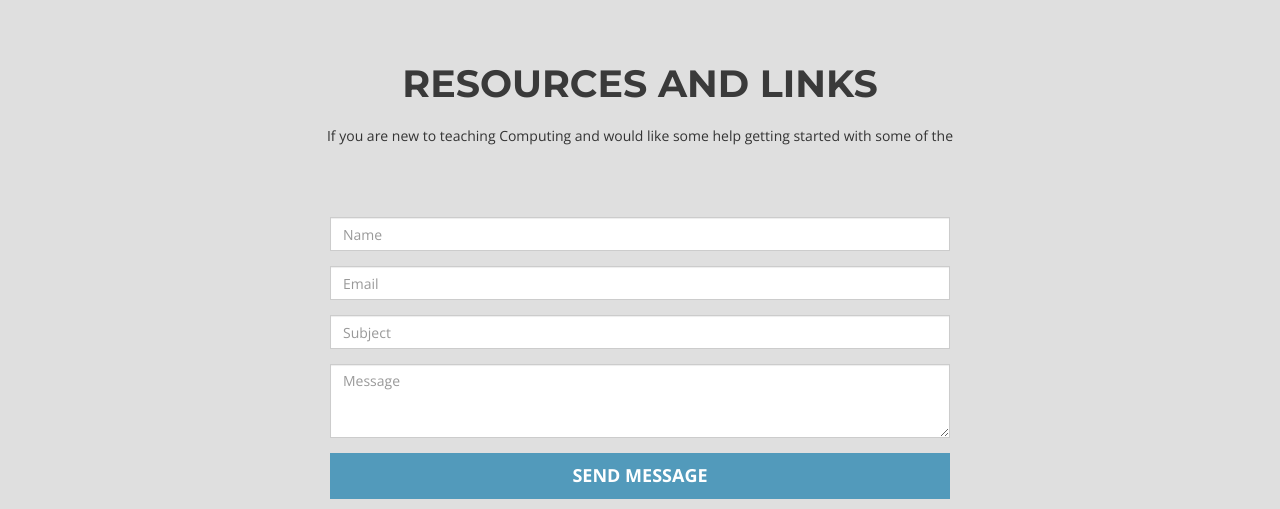
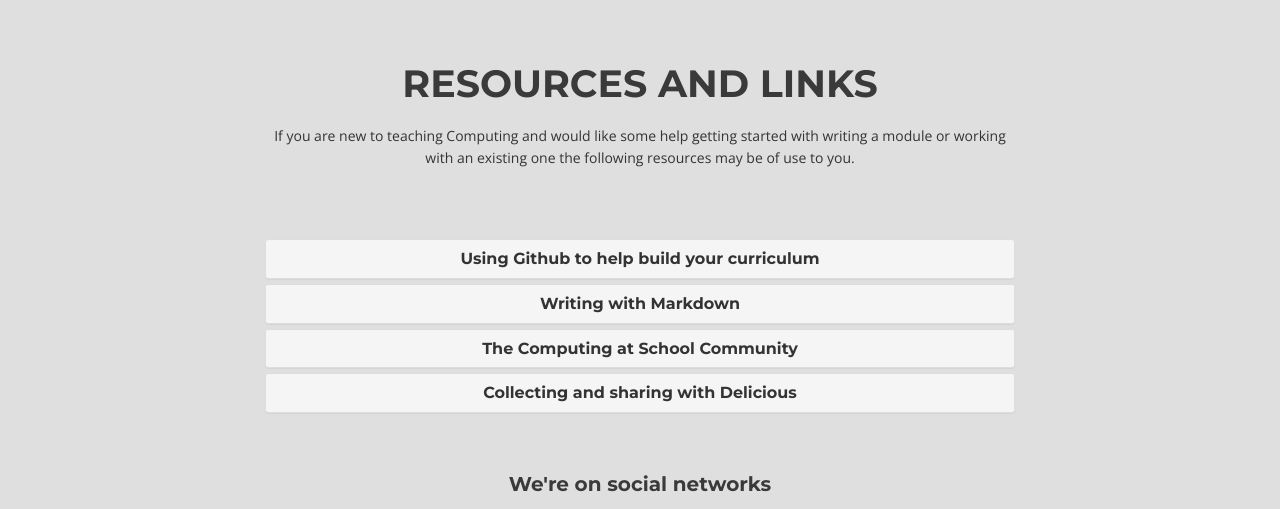
Before and after one commit to sharland/ComputingModule, a plain HTML site: page index.html in a window 1280 px wide. Shown: the part 2470-2979 px from the top of the page. Drawn offline with nearby package versions, Linux system fonts and the light colour scheme; files whose address does not match are found by name.

Commit message:
added new resources area

```diff
--- a/index.html
+++ b/index.html
@@ -149,44 +149,79 @@
 				  <div class="col-md-offset-2 col-md-8">
 					<div class="section-heading">
 					 <h2>Resources and Links</h2>
-					 <p>If you are new to teaching Computing and would like some help getting started with some of the </p>
+					 <p>If you are new to teaching Computing and would like some help getting started with writing a module or working with an existing one the following resources may be of use to you.</p>
 					</div>
 				  </div>
 			  </div>
 
 		<div class="row">
-	  			<div class="col-md-offset-1 col-md-10">
+			<div class="col-lg-2">
 
-				<form class="form-horizontal" role="form">
-				  <div class="form-group">
-					<div class="col-md-offset-2 col-md-8">
-					  <input type="text" class="form-control" id="inputName" placeholder="Name">
+			</div>
+        <div class="col-lg-8">
+
+                <div class="panel-group" id="accordion">
+
+                    <div class="panel panel-default">
+                        <div class="panel-heading">
+                            <h4 class="panel-title">
+                                <a class="accordion-toggle collapsed" data-toggle="collapse" data-parent="#accordion" href="#collapseOne">Using Github to help build your curriculum</a>
+                            </h4>
+                        </div>
+                        <div id="collapseOne" class="panel-collapse collapse" style="height: 0px;">
+                            <div class="panel-body">
+                                Anim pariatur cliche reprehenderit, enim eiusmod high life accusamus terry richardson ad squid. 3 wolf moon officia aute, non cupidatat skateboard dolor brunch. Food truck quinoa nesciunt laborum eiusmod. Brunch 3 wolf moon tempor, sunt aliqua put a bird on it squid single-origin coffee nulla assumenda shoreditch et. Nihil anim keffiyeh helvetica, craft beer labore wes anderson cred nesciunt sapiente ea proident. Ad vegan excepteur butcher vice lomo. Leggings occaecat craft beer farm-to-table, raw denim aesthetic synth nesciunt you probably haven't heard of them accusamus labore sustainable VHS.
                             </div>
                         </div>
-				  <div class="form-group">
-					<div class="col-md-offset-2 col-md-8">
-					  <input type="email" class="form-control" id="inputEmail" placeholder="Email">
+                    </div>
+
+                    <div class="panel panel-default">
+                        <div class="panel-heading">
+                            <h4 class="panel-title">
+                                <a class="accordion-toggle collapsed" data-toggle="collapse" data-parent="#accordion" href="#collapseTwo">Writing with Markdown</a>
+                            </h4>
+                        </div>
+                        <div id="collapseTwo" class="panel-collapse collapse" style="height: 0px;">
+                            <div class="panel-body">
+                                Anim pariatur cliche reprehenderit, enim eiusmod high life accusamus terry richardson ad squid. 3 wolf moon officia aute, non cupidatat skateboard dolor brunch. Food truck quinoa nesciunt laborum eiusmod. Brunch 3 wolf moon tempor, sunt aliqua put a bird on it squid single-origin coffee nulla assumenda shoreditch et. Nihil anim keffiyeh helvetica, craft beer labore wes anderson cred nesciunt sapiente ea proident. Ad vegan excepteur butcher vice lomo. Leggings occaecat craft beer farm-to-table, raw denim aesthetic synth nesciunt you probably haven't heard of them accusamus labore sustainable VHS.
                             </div>
                         </div>
-				  <div class="form-group">
-					<div class="col-md-offset-2 col-md-8">
-					  <input type="text" class="form-control" id="inputSubject" placeholder="Subject">
+                    </div>
+
+                    <div class="panel panel-default">
+                        <div class="panel-heading">
+                            <h4 class="panel-title">
+                                <a class="accordion-toggle collapsed" data-toggle="collapse" data-parent="#accordion" href="#collapseThree">The Computing at School Community</a>
+                            </h4>
+                        </div>
+                        <div id="collapseThree" class="panel-collapse collapse">
+                            <div class="panel-body">
+                                Anim pariatur cliche reprehenderit, enim eiusmod high life accusamus terry richardson ad squid. 3 wolf moon officia aute, non cupidatat skateboard dolor brunch. Food truck quinoa nesciunt laborum eiusmod. Brunch 3 wolf moon tempor, sunt aliqua put a bird on it squid single-origin coffee nulla assumenda shoreditch et. Nihil anim keffiyeh helvetica, craft beer labore wes anderson cred nesciunt sapiente ea proident. Ad vegan excepteur butcher vice lomo. Leggings occaecat craft beer farm-to-table, raw denim aesthetic synth nesciunt you probably haven't heard of them accusamus labore sustainable VHS.
                             </div>
                         </div>
-				  <div class="form-group">
-					<div class="col-md-offset-2 col-md-8">
-					  <textarea name="message" class="form-control" rows="3" placeholder="Message"></textarea>
+                    </div>
+
+                    <div class="panel panel-default">
+                        <div class="panel-heading">
+                            <h4 class="panel-title">
+                                <a class="accordion-toggle collapsed" data-toggle="collapse" data-parent="#accordion" href="#collapseFour">Collecting and sharing with Delicious</a>
+                            </h4>
+                        </div>
+                        <div id="collapseFour" class="panel-collapse collapse">
+                            <div class="panel-body">
+                                Anim pariatur cliche reprehenderit, enim eiusmod high life accusamus terry richardson ad squid. 3 wolf moon officia aute, non cupidatat skateboard dolor brunch. Food truck quinoa nesciunt laborum eiusmod. Brunch 3 wolf moon tempor, sunt aliqua put a bird on it squid single-origin coffee nulla assumenda shoreditch et. Nihil anim keffiyeh helvetica, craft beer labore wes anderson cred nesciunt sapiente ea proident. Ad vegan excepteur butcher vice lomo. Leggings occaecat craft beer farm-to-table, raw denim aesthetic synth nesciunt you probably haven't heard of them accusamus labore sustainable VHS.
                             </div>
                         </div>
-				  <div class="form-group">
-					<div class="col-md-offset-2 col-md-8">
-					 <button type="button" class="btn btn-theme btn-lg btn-block">Send message</button>
                     </div>
-				  </div>
-				</form>
+
+
 
                 </div>
 
+            </div>
+			<div class="col-lg-2">
+
+			</div>
 
         </div>
 			<div class="row mar-top30 ">
```
Lines whose indentation alone changed are shown as unchanged.
